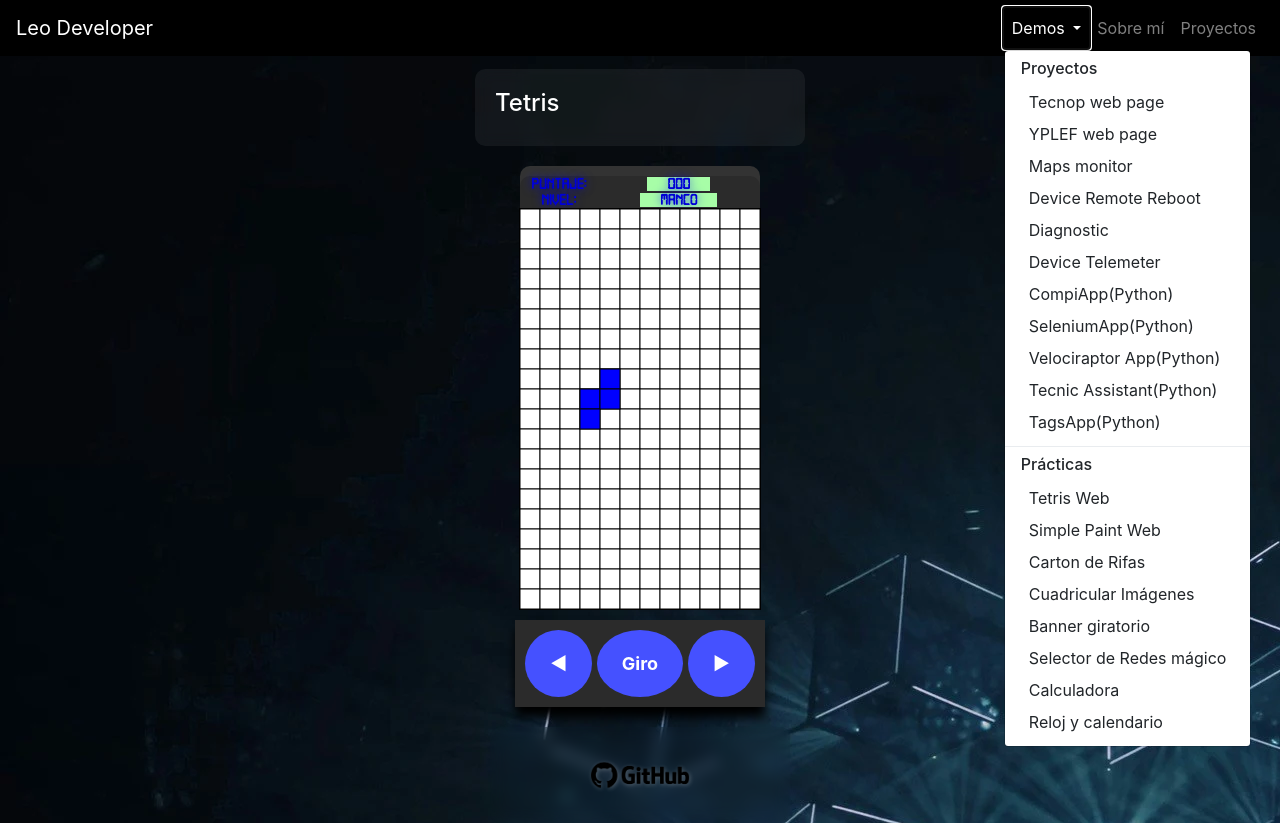
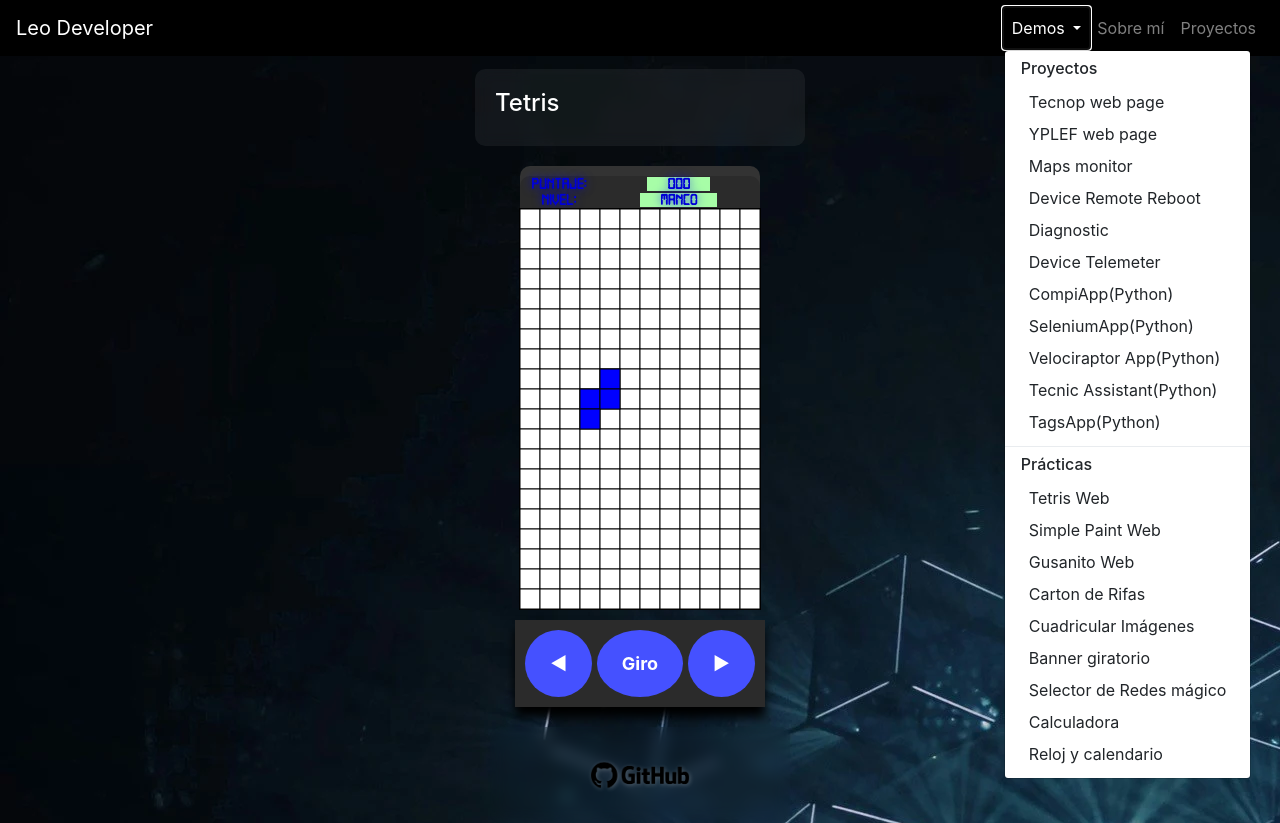
Before and after one commit to LeoGidev/portafolio, a PHP site: page /Practicas/Tetris/ in a window 1280 px wide, after a click on "Demos". Run offline with PHP 8.4, Linux system fonts and the light colour scheme; some libraries are stand-ins or nearby versions; some web fonts are replaced.

Commit message:
se trabaja en prácticas

```diff
--- a/Practicas/recursos/barra.php
+++ b/Practicas/recursos/barra.php
@@ -27,6 +27,7 @@
               <h6 class="ml-3">Prácticas</h6>
               <a class="dropdown-item" href="../Tetris/">Tetris Web</a>
               <a class="dropdown-item" href="../Paint/">Simple Paint Web</a>
+              <a class="dropdown-item" href="../Gusanito/">Gusanito Web</a>
               <a class="dropdown-item" href="../CartondeRifa/">Carton de Rifas</a>
               <a class="dropdown-item" href="../cuadricular/">Cuadricular Imágenes</a>
               <a class="dropdown-item" href="../bannergiratorio/">Banner giratorio</a>
```
